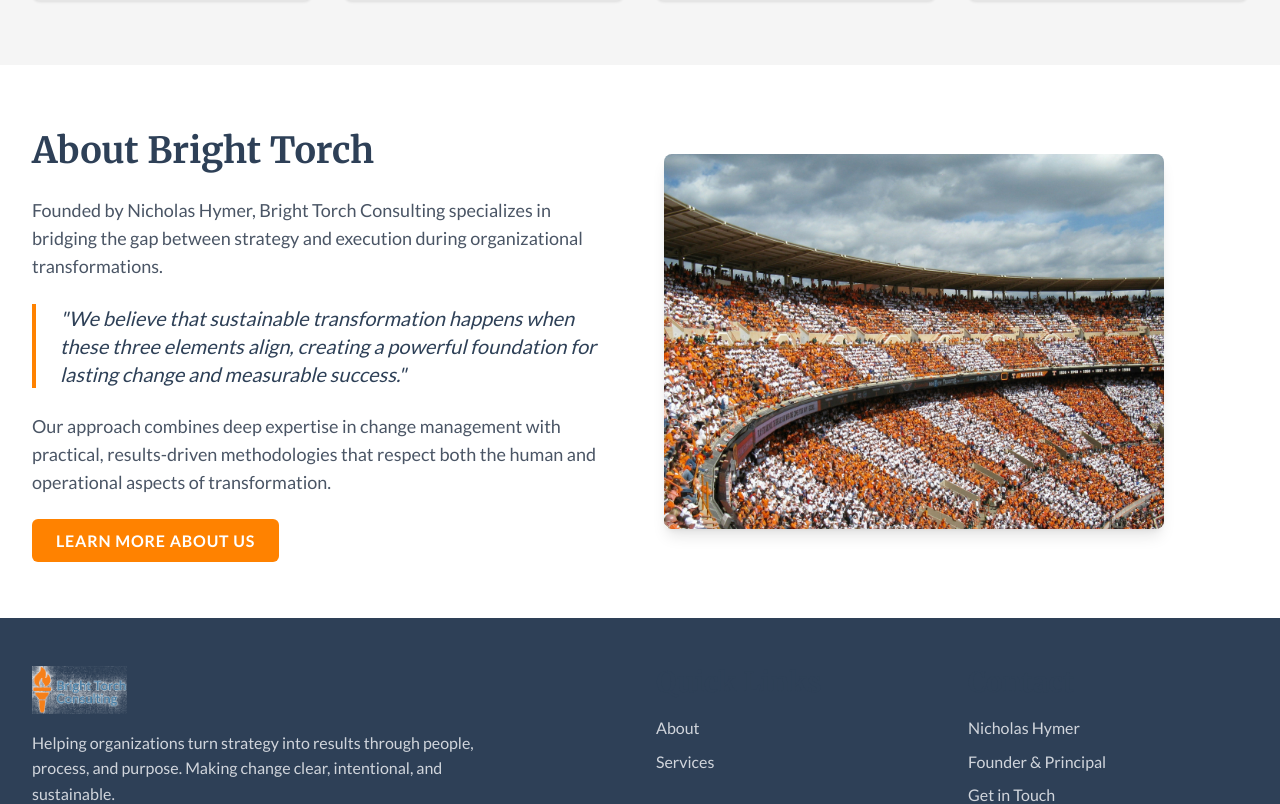
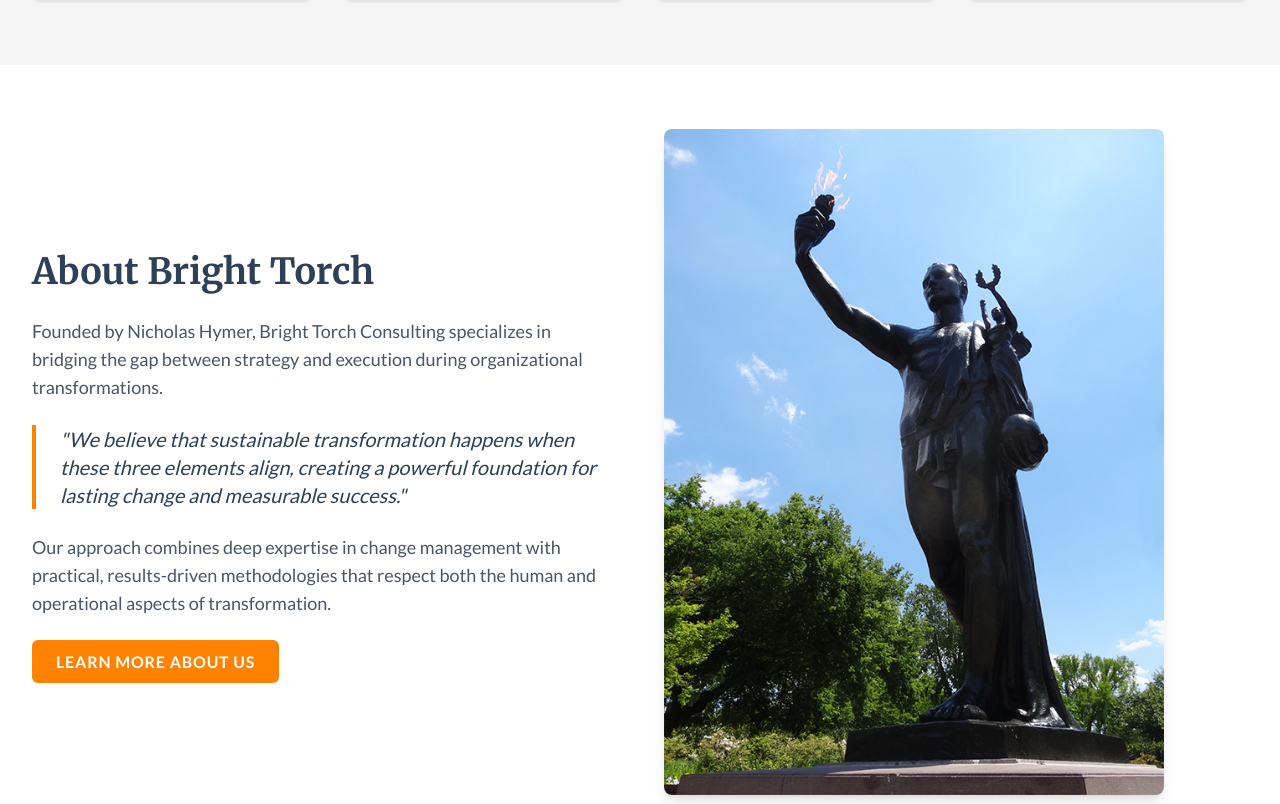
Before and after one commit to jamlando/bright-torch-website, a Next.js app: page / in a window 1280 px wide. Shown: the part 1423-2227 px from the top of the page. Built offline with nearby package versions, Linux system fonts and the light colour scheme.

Commit message:
Replace About section image with new photo from ref folder

```diff
--- a/src/app/page.tsx
+++ b/src/app/page.tsx
@@ -140,7 +140,7 @@ export default function Home() {
               </div>
               <div className="relative">
                 <Image
-                  src="/images/angela-loria-naq7jbsipqE-unsplash.jpg"
+                  src="/images/about-section.jpg"
                   alt="Professional team collaboration representing Bright Torch Consulting's approach"
                   width={500}
                   height={600}
```
Also changed, not shown: public/images/about-section.jpg (added).
